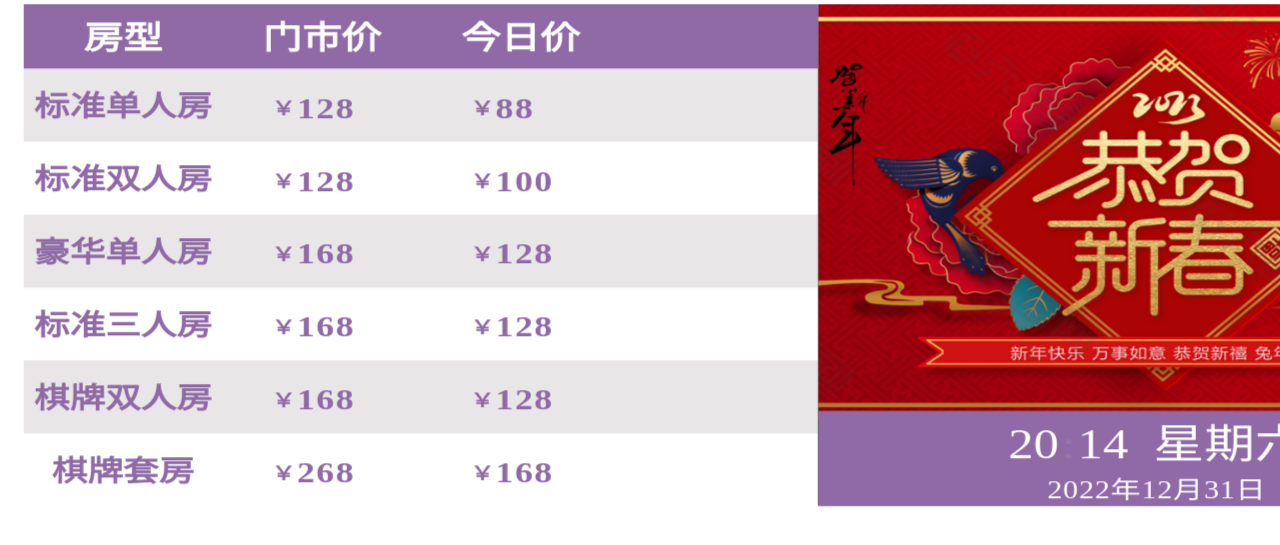
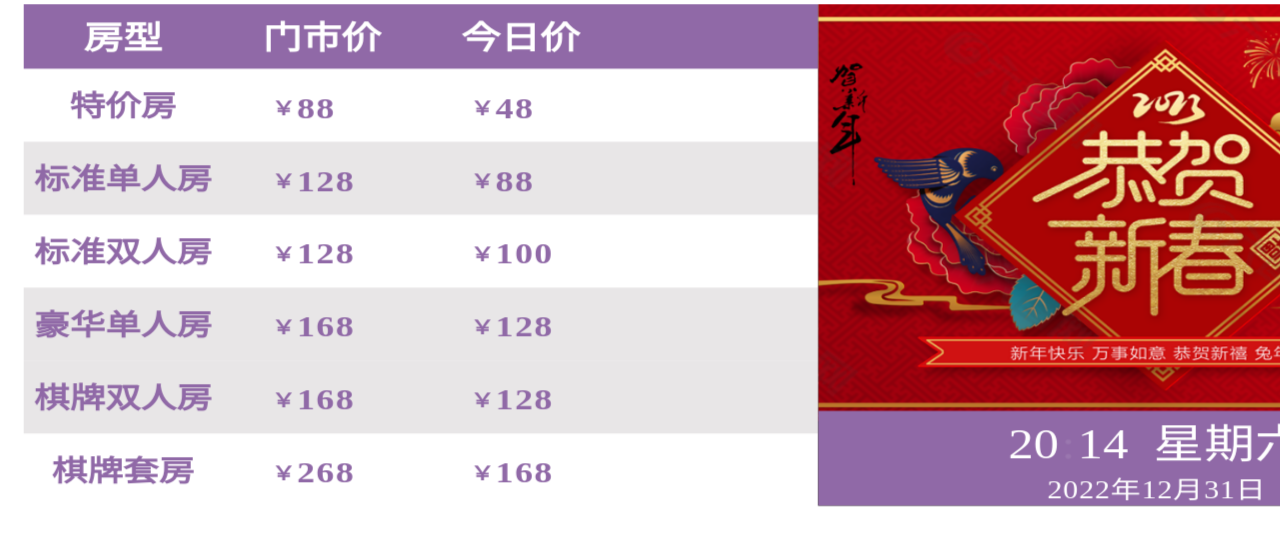
Before and after one commit to ZW199208/hxjd, a plain HTML site: page index.html in a window 1280 px wide. Shown: the part 139-684 px from the top of the page. Drawn offline with Linux system fonts and the light colour scheme; a web font is replaced by a local one.

Commit message:
Update index.html

```diff
--- a/index.html
+++ b/index.html
@@ -118,35 +118,40 @@
 					</ul>
 					<div class="liList" style="box-sizing: border-box;height: 680px;overflow: hidden">
 						<ul id="dataTable" class="contentUlH6" style="background-color: white">
+							<li><span class="roomTitle" style="width:25%">特价房</span><span class="roomPrice"
+									style="width:25%"><span style="font-size: 30px;text-align: right">￥</span><span
+										style="text-align: left;width: 50%;">88</span></span><span class="roomPrice"
+									style="width:25%"><span style="font-size: 30px;text-align: right">￥</span><span
+										style="text-align: left;width: 50%;">48</span></span></li>
+
 							<li style="background-color: #e8e6e7"><span class="roomTitle" style="width:25%">标准单人房
 								</span><span class="roomPrice" style="width:25%"><span
 										style="font-size: 30px;text-align: right">￥</span><span
 										style="text-align: left;width: 50%;">128</span></span><span class="roomPrice"
 									style="width:25%"><span style="font-size: 30px;text-align: right">￥</span><span
 										style="text-align: left;width: 50%;">88</span></span></li>
+
 							<li><span class="roomTitle" style="width:25%">标准双人房</span><span class="roomPrice"
 									style="width:25%"><span style="font-size: 30px;text-align: right">￥</span><span
 										style="text-align: left;width: 50%;">128</span></span><span class="roomPrice"
 									style="width:25%"><span style="font-size: 30px;text-align: right">￥</span><span
 										style="text-align: left;width: 50%;">100</span></span><span class="roomPrice"
 									style="width:25%"></span></li>
+
 							<li style="background-color: #e8e6e7"><span class="roomTitle"
 									style="width:25%">豪华单人房</span><span class="roomPrice" style="width:25%"><span
 										style="font-size: 30px;text-align: right">￥</span><span
 										style="text-align: left;width: 50%;">168</span></span><span class="roomPrice"
 									style="width:25%"><span style="font-size: 30px;text-align: right">￥</span><span
 										style="text-align: left;width: 50%;">128</span></span></li>
-							<li><span class="roomTitle" style="width:25%">标准三人房</span><span class="roomPrice"
-									style="width:25%"><span style="font-size: 30px;text-align: right">￥</span><span
-										style="text-align: left;width: 50%;">168</span></span><span class="roomPrice"
-									style="width:25%"><span style="font-size: 30px;text-align: right">￥</span><span
-										style="text-align: left;width: 50%;">128</span></span></li>
+
 							<li style="background-color: #e8e6e7"><span class="roomTitle"
 									style="width:25%">棋牌双人房</span><span class="roomPrice" style="width:25%"><span
 										style="font-size: 30px;text-align: right">￥</span><span
 										style="text-align: left;width: 50%;">168</span></span><span class="roomPrice"
 									style="width:25%"><span style="font-size: 30px;text-align: right">￥</span><span
 										style="text-align: left;width: 50%;">128</span></span></li>
+
 							<li><span class="roomTitle" style="width:25%">棋牌套房</span><span class="roomPrice"
 									style="width:25%"><span style="font-size: 30px;text-align: right">￥</span><span
 										style="text-align: left;width: 50%;">268</span></span><span class="roomPrice"
```
